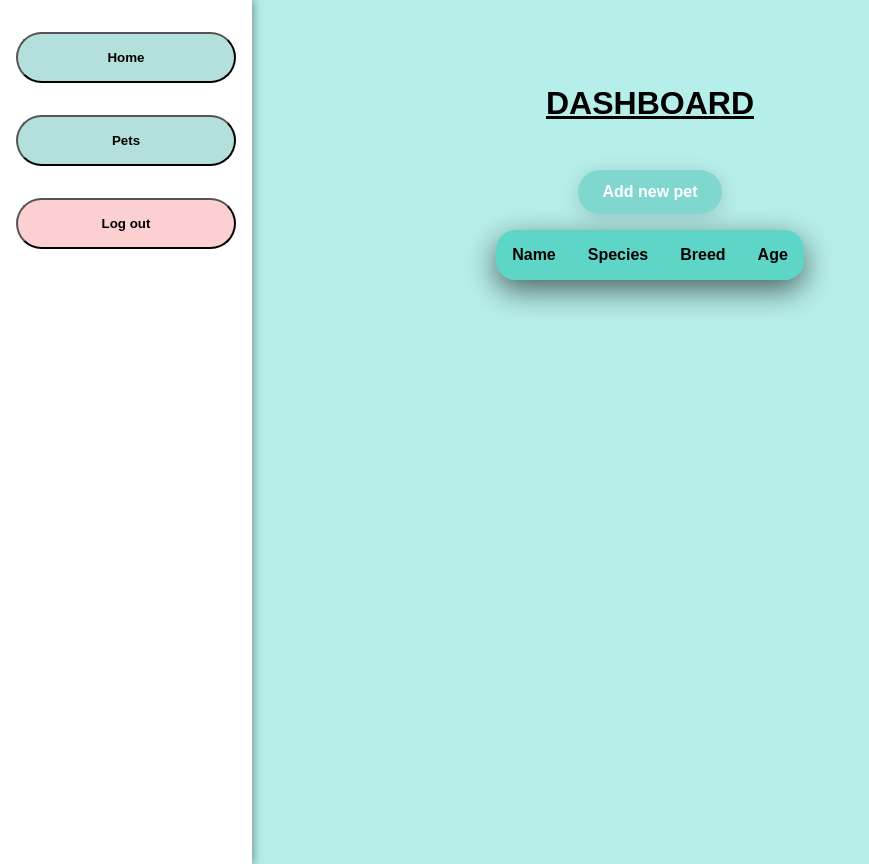
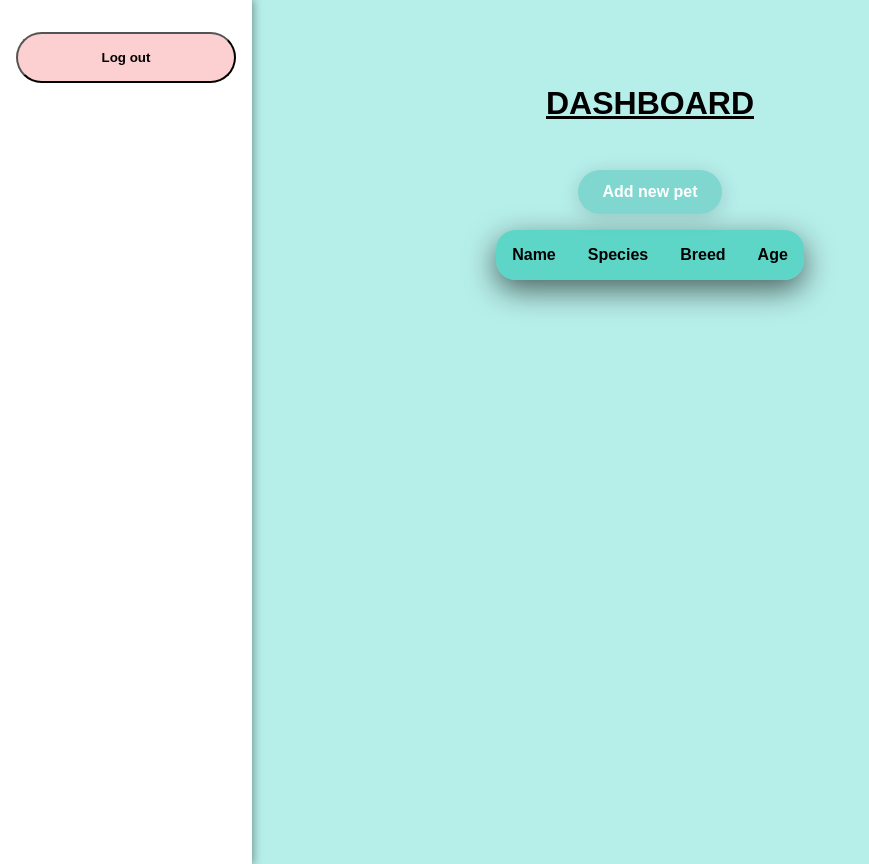
Before and after one commit to chas-academy/u06-vanilla-frontend-Lazcano007, a website built with Vite: page dashboard.html in a window 1280 px wide. Shown: the whole page, without its empty margins (0-869 px from the left). Built offline with nearby package versions, Linux system fonts and the light colour scheme.

Commit message:
added dashboard

```diff
--- a/dashboard.html
+++ b/dashboard.html
@@ -1,22 +1,21 @@
 <!DOCTYPE html>
 <html lang="en">
   <head>
-  <meta charset="UTF-8" />
+    <meta charset="UTF-8"/>
     <meta name="viewport" content="width=device-width, initial-scale=1.0"/>
     <title>Dashboard</title>
   </head>
   <body>
     <div class="dashboardContainer">
       <aside class="sidebar">
-      <nav class="menu">
-        <button class="menuButton">Home</button>
-        <button class="menuButton">Pets</button>
-        <button class="menuButton logout">Log out</button>
-      </nav>
+        <div class="menu">
+          <button class="menuButton logout" type="button" id="logoutBtn">
+            Log out
+          </button>
+        </div>
       </aside>
       <main class="mainContent">
         <h1 class="title">DASHBOARD</h1>
-
         <div class="addPetSection">
           <button id="goToAddPet" class="addButton">Add new pet</button>
         </div>
@@ -35,7 +34,6 @@
         </div>
       </main>
     </div>
-
     <script type="module" src="/src/dashboard.ts"></script>
   </body>
 </html>
```
Lines whose indentation alone changed are shown as unchanged.
